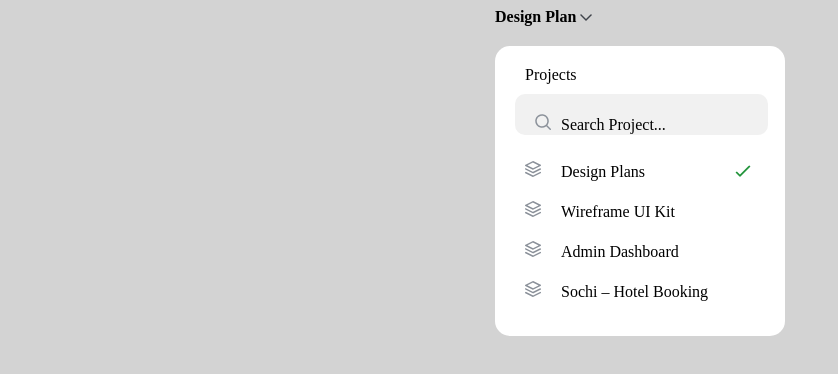
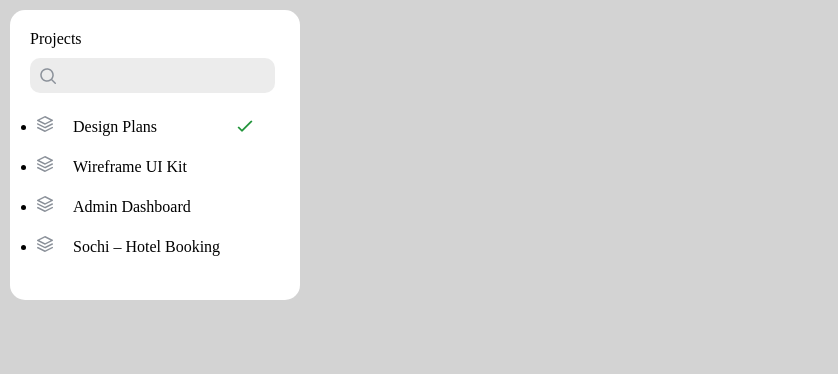
Before and after one commit to IrenAnna/hw6, a plain HTML site: page index.html in a window 1280 px wide. Shown: the whole page, without its empty margins (0-838 px from the left). Drawn offline with Linux system fonts and the light colour scheme.

Commit message:
новий блок

```diff
--- a/css/style.css
+++ b/css/style.css
@@ -1,61 +1,126 @@
+/*body {*/
+/*    display: flex;*/
+/*    background: lightgray;*/
+/*    font-size: 16px;*/
+/*    justify-content: center;*/
+/*    text-align: right;*/
+/*    padding: 0px;*/
+/*}*/
+/*span {*/
+/*    display: block;*/
+/*    font-size: 30px;*/
+/*    padding-right: 230px;*/
+/*}*/
+/*img {*/
+/*    padding-right: 20px;*/
+/*padding-bottom: 20px;*/
+/*}*/
+/*!*div.head {*!*/
+
+/*!*    text-align: justify;*!*/
+/*!*}*!*/
+
+/*.container {*/
+/*    width: 250px;*/
+/*    height: 250px;*/
+/*    background-color: white;*/
+/*    text-align: left;*/
+/*    !*margin: 20px auto;*!*/
+/*    padding: 20px;*/
+/*    border-radius: 15px;*/
+/*}*/
+/*.proj {*/
+/*    padding-left: 10px;*/
+/*    margin-bottom: 10px;*/
+/*}*/
+/*.search {*/
+/*    content: '';*/
+/*    display: block;*/
+/*    width: 85%;*/
+/*    height: 1px;*/
+/*    background-color: #f1f1f1;*/
+/*    padding: 20px;*/
+/*    text-align: left;*/
+/*    border-radius: 10px;*/
+
+/*}*/
+
+/*.search:before {*/
+/*    content: url("../img/search.png");*/
+/*    padding-left: 0px;*/
+/*    margin-right: 10px;*/
+
+/*}*/
+/*ul {*/
+/*    padding: 10px;*/
+/*}*/
+/*.bird:after {*/
+/*    content: url("../img/Check.png");*/
+/*    padding-left: 90px;*/
+/*}*/
+/*ol {*/
+/*    padding: 0;*/
+/*    margin-bottom: 20px;*/
+/*}*/
+/*ol:before {*/
+/*    content: url("../img/project.png");*/
+/*    !*text-align: right;*!*/
+/*    padding-right: 20px;*/
+/*}*/
 body {
-    display: flex;
-    background: lightgray;
     font-size: 16px;
-    justify-content: center;
-    text-align: right;
-    padding: 0px;
-}
-
-div.head {
-
-    text-align: justify;
+    background-color: lightgray;
+    margin: 10px;
 }
 
 .container {
     width: 250px;
     height: 250px;
     background-color: white;
-    text-align: left;
-    margin: 20px auto;
+    border-radius: 15px;
     padding: 20px;
-    border-radius: 15px;
 }
-.proj {
-    padding-left: 10px;
+
+.project {
     margin-bottom: 10px;
-}
-.search {
-    content: '';
-    display: block;
-    width: 85%;
-    height: 1px;
-    background-color: #f1f1f1;
-    padding: 20px;
-    text-align: left;
-    border-radius: 10px;
 
 }
 
-.search:before {
-    content: url("../img/search.png");
-    padding-left: 0px;
-    margin-right: 10px;
+/*.box {*/
+/*    display: inline;*/
+/*}*/
 
+input {
+    background-color: rgba(128, 128, 128, 0.15);
+    padding: 10px;
+    border-radius: 10px;
+    border: none;
+    text-align: center;
+    width: 90%;
+    margin-bottom: 0px;
 }
-ul {
-    padding: 10px;
+input:hover {
+    background-color: rgba(113, 101, 113, 0.21);
 }
-.bird:after {
-    content: url("../img/Check.png");
-    padding-left: 90px;
-}
-ol {
-    padding: 0;
+li:not(:last-child) {
     margin-bottom: 20px;
 }
-ol:before {
+
+ul {
+    padding: 7px;
+}
+
+li:before {
     content: url("../img/project.png");
-    /*text-align: right;*/
     padding-right: 20px;
+    font-variant-numeric: diagonal-fractions;
 }
+
+.check:after {
+    content: url("../img/Check.png");
+    padding-left: 80px;
+}
+
+input::placeholder {
+    content: url("../img/search.png");
+}
--- a/index.html
+++ b/index.html
@@ -10,20 +10,39 @@
 </head>
 <body>
 
-<div class="head">
-    <span class="big"><b>Design Plan</b></span>
-    <img src="img/Arrow-Down.png" alt="">
-    <div class="container">
-        <div class="proj">Projects</div>
-        <div class="search">Search Project...</div>
+<!--<div class="head">-->
+<!--    <span class="big"><b>Design Plan</b></span>-->
+<!--    <img src="img/Arrow-Down.png" alt="">-->
+<!--    <div class="container">-->
+<!--        <div class="proj">Projects</div>-->
+<!--        <div class="search">Search Project...</div>-->
 
-        <ul>
-            <ol class="bird">Design Plans</ol>
-            <ol>Wireframe UI Kit</ol>
-            <ol>Admin Dashboard</ol>
-            <ol>Sochi – Hotel Booking</ol>
-        </ul>
-    </div>
+<!--        <ul>-->
+<!--            <ol class="bird">Design Plans</ol>-->
+<!--            <ol>Wireframe UI Kit</ol>-->
+<!--            <ol>Admin Dashboard</ol>-->
+<!--            <ol>Sochi – Hotel Booking</ol>-->
+<!--        </ul>-->
+
+
+<div class="container">
+    <div class="project">Projects</div>
+<!--    <div class="box">-->
+<!--        <img src="img/search.png"></div>-->
+    <input type="text" name="text" placeholder>
+
+    <ul>
+        <li class="check">Design Plans</li>
+        <li>Wireframe UI Kit</li>
+        <li>Admin Dashboard</li>
+        <li>Sochi – Hotel Booking</li>
+
+    </ul>
+
+
+
+
+</div>
 </div>
 </body>
 </html>
```
